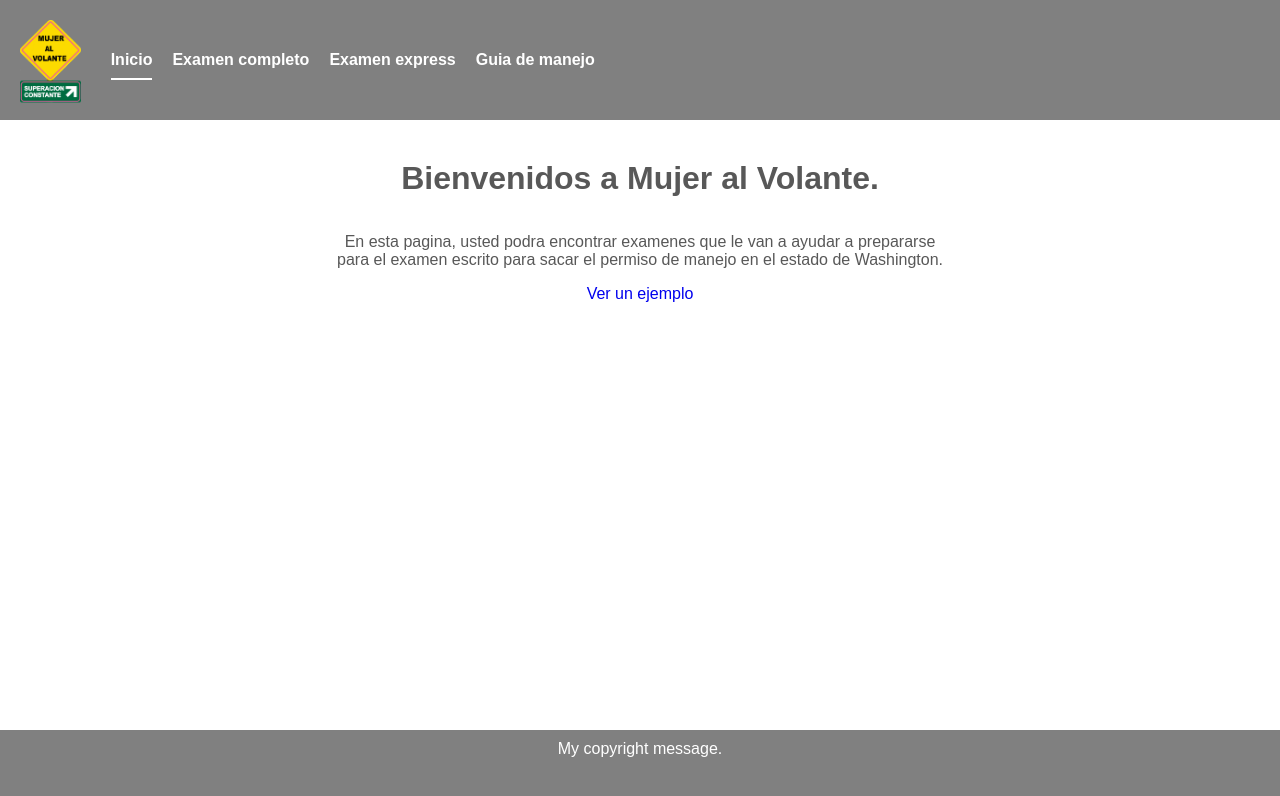
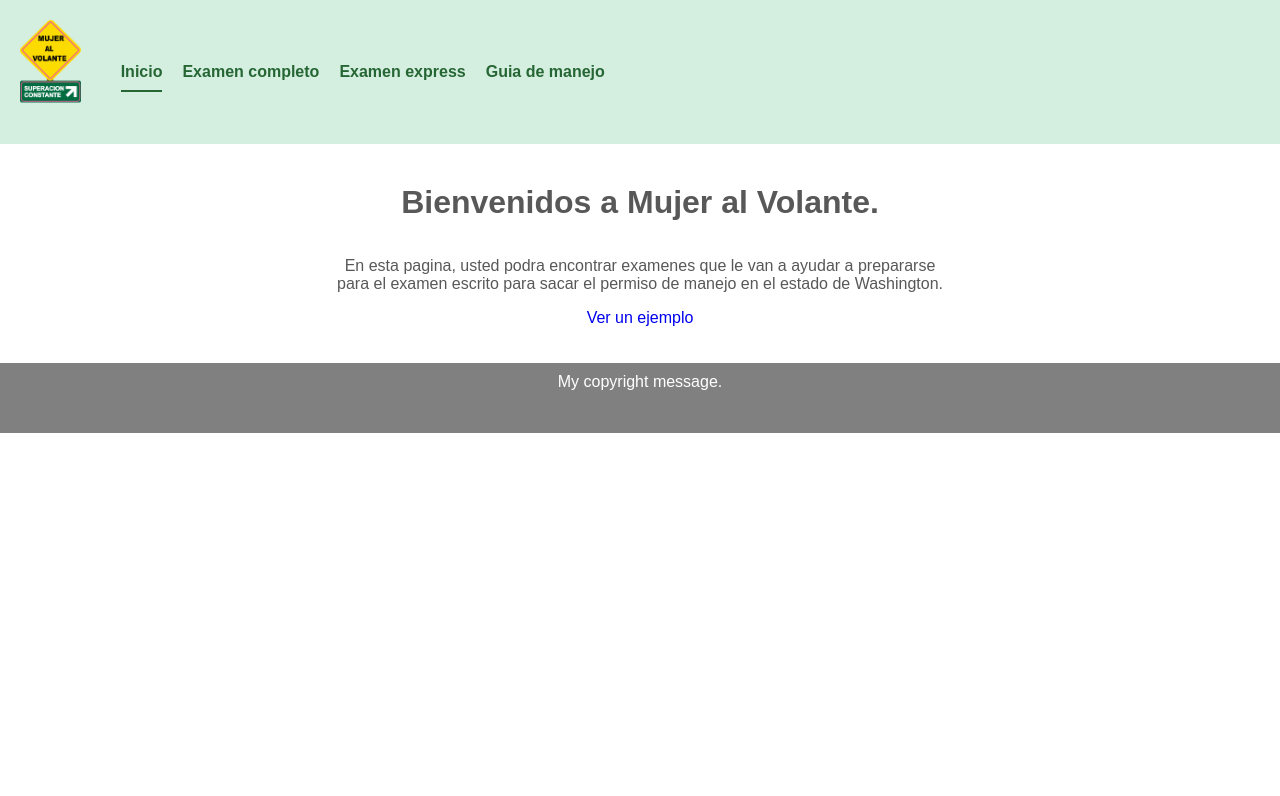
Before and after one commit to natramirez/mav-react, a React (Create React App) app: page / in a window 1280 px wide. Shown: the top 796 px of the page. Built offline with nearby package versions, Linux system fonts and the light colour scheme.

Commit message:
randomizing answers and attempts to fix radio button styling

```diff
--- a/src/App.css
+++ b/src/App.css
@@ -29,10 +29,10 @@ a {
 header {
   width: 100%;
   display: flex;
-  position:fixed;
-  top: 0;
-  height: 120px;
-  background-color: gray;
+  /* position:fixed; */
+  /* top: 0; */
+  /* height: 120px; */
+  background-color: #D4EFDF;
 }
 .top-nav {
   /* background-color: black; */
@@ -46,36 +46,37 @@ header {
   flex-wrap: wrap;
 }
 .top-nav .top-nav-list li{
-  padding: 0px 10px;
+  margin-left: 20px;
+  padding: 10px 0px;
 }
 
 .top-nav .top-nav-list li a{
-  color: white;
+  color: #266634;
   font-weight: bold;
   font-size: 16px;
   padding: 10px 0px;
   border-bottom: 2px solid transparent;
 }
 .top-nav .top-nav-list li a.active{
-  color: white;
-  border-bottom-color: #fff;
+  color: #266634;
+  border-bottom-color: #266634;
 }
 
 footer {
   color: white;
   background-color: gray;
-  position:fixed;
+  /* position:fixed; */
   height: 50px;
-  bottom: 0px;
+  /* bottom: 0px;
   left: 0px;
-  right: 0px;
-  margin-bottom: 0px;
+  right: 0px; */
+  /* margin-bottom: 0px; */
   padding: 10px;
 }
 
 main {
-  margin-top:120px;
-  margin-bottom:50px;
+  /* margin-top:120px; */
+  /* margin-bottom:50px;  */
   color: #585858;
 }
 
@@ -99,6 +100,10 @@ main .page-content {
     text-align: left;
     float: none;
     margin: 0 auto;
+}
+
+.answers li {
+  padding: 15px;
 }
 
 .exam-content .question-answer-container .answer-form {
@@ -125,15 +130,24 @@ main .page-content {
 .answers li.correctAnswer {
   background: #409628;
 }
-.answers li.correctAnswer::after {
+.answers li.correctAnswer label::after {
   content:'\f00c';
   font-family: FontAwesome;
+  /* margin: auto;
+  margin-right: 10px;
+  margin-left: 20px; */
+}
+
+.answers li label::after {
+  margin: auto;
+  margin-right: 0;
+  margin-left: 20px;
 }
 
 .answers li.incorrectAnswer {
-  background: #ba1509;
+  background: #EC7063;
 }
-.answers li.incorrectAnswer::after {
+.answers li.incorrectAnswer label::after {
   content:'\f00d';
   font-family: FontAwesome;
   /* &#xf057; for circle with x */
@@ -206,8 +220,35 @@ hr {
   color: #ba1509;
 }
 
-@media only screen and (max-device-width: 800px) {
+.exam-questions-container .question-answer-container .answer-form,
+.exam-questions-container .question-answer-container .answer-form .answers{
+  width: 75%
+}
+
+input[type=radio] {
+  /* border: 0px;
+  width: 100%;
+  height: 2em; */
+}
+.answers li label {
+  display: flex;
+}
+.answers li label input {
+  margin: auto 0;
+}
+
+.answers li label span {
+  margin: auto;
+  margin-left: 30px;
+  /* width: 80%; */
+}
+
+@media (max-width: 800px) {
   .top-nav .top-nav-list{
     justify-content: center;
   }
+  .exam-questions-container .question-answer-container .answer-form,
+  .exam-questions-container .question-answer-container .answer-form .answers {
+    width: 100%;
+  }
 }
--- a/src/components/ExamInProgress.js
+++ b/src/components/ExamInProgress.js
@@ -11,6 +11,7 @@ class ExamInProgress extends Component {
         this.onExamFinish = this.onExamFinish.bind(this);
         this.checkAnswer = this.checkAnswer.bind(this);
         this.saveAnswer = this.saveAnswer.bind(this);
+        this.randomizeAnswers = this.randomizeAnswers.bind(this);
         this.getPercentComplete = this.getPercentComplete.bind(this);
         this.createAnswerOptions = this.createAnswerOptions.bind(this);
         this.createAnswerForm = this.createAnswerForm.bind(this);
@@ -34,6 +35,7 @@ class ExamInProgress extends Component {
         .then(res => {
             console.log('res.data: ' + JSON.stringify(res.data));
             this.questions = res.data;
+            this.randomizeAnswers(this.state.curQuestionNum);
             this.forceUpdate();
         });
     }
@@ -41,7 +43,7 @@ class ExamInProgress extends Component {
         let curQuestionNum = this.state.curQuestionNum;
         let total = this.questions.length;
         if (this.state.isExamFinished) return 100;
-        else                          return (curQuestionNum-1)/total * 100;
+        else                          return Math.floor((curQuestionNum-1)/total * 100);
     }
     checkAnswer(answerId) {
         return answerId === this.questions[this.state.curQuestionNum-1].correct_ans
@@ -55,6 +57,7 @@ class ExamInProgress extends Component {
     onNextQuestion(e) {
         e.preventDefault();
         this.saveAnswer();
+        this.randomizeAnswers(this.state.curQuestionNum + 1);
         this.setState({
             selectedOption: null,
             curQuestionNum: this.state.curQuestionNum + 1,
@@ -77,6 +80,47 @@ class ExamInProgress extends Component {
         }
         else   this.answers.push(this.state.selectedOption);
     }
+
+    randomizeAnswers(questionNum) {
+        var index = questionNum - 1;
+        var tempAnswers = this.questions[index].answers;
+        var numAnswers = tempAnswers.length;
+        var orderArray = [];
+        for (let i = 0; i < numAnswers; i++) {
+            orderArray[i] = i;
+        }
+        orderArray = this.shuffleArray(orderArray);
+        var newAnswers = [];
+        console.log('orderArray after shuffle: ' + orderArray);
+        for (let i = 0; i < numAnswers; i++) {
+            console.log('orderArray[' + i +']: ' + orderArray[i]);
+            console.log('this.questions[index].answers[orderArray['+i+']: ' + JSON.stringify(this.questions[index].answers[orderArray[i]]));
+            // tempAnswers[i] = this.questions[index].answers[orderArray[i]];
+            newAnswers.push(tempAnswers[orderArray[i]]);
+        }
+        console.log('newAnswers: ' + JSON.stringify(newAnswers));
+
+        this.questions[index].answers = newAnswers;
+    }
+
+    shuffleArray(array) {
+        var currentIndex = array.length, temporaryValue, randomIndex;
+
+        // While there remain elements to shuffle...
+        while (0 !== currentIndex) {
+
+            // Pick a remaining element...
+            randomIndex = Math.floor(Math.random() * currentIndex);
+            currentIndex -= 1;
+
+            // And swap it with the current element.
+            temporaryValue = array[currentIndex];
+            array[currentIndex] = array[randomIndex];
+            array[randomIndex] = temporaryValue;
+        }
+        return array;
+    }
+
     createAnswerForm() {
         var formSubmitFunction;
         var formSubmitText;
@@ -118,6 +162,7 @@ class ExamInProgress extends Component {
                 isCorrectClass = "incorrectAnswer";
             }
             return (<li key={ answer.ans_id } className={isCorrectClass} >
+                        <label>
                             <input type="radio"
                                 value={answer.ans_id}
                                 checked={Number(this.state.selectedOption) === answer.ans_id}
@@ -125,7 +170,9 @@ class ExamInProgress extends Component {
                                 onChange={this.onOptionSelect}
                                 id={answer.ans_id}
                             />
-                        <span>{" "+answer.ans}<br/></span>
+                            <span>{" "+answer.ans}</span>
+                            <br />
+                        </label>
                     </li>)
             });
   }
--- a/src/components/ExamPage.js
+++ b/src/components/ExamPage.js
@@ -24,7 +24,7 @@ class ExamPage extends Component {
                 <h1 className="page-title">Examen completo: 40 preguntas</h1>
                 <Switch>
                     <Route exact path={this.props.match.path} component={ExamBegin} />
-                    <Route exact path={this.props.match.path + '/en_proceso'} render={() => <ExamInProgress numQuestions={2} goToResultsPage={this.goToResultsPage}/>} />
+                    <Route exact path={this.props.match.path + '/en_proceso'} render={() => <ExamInProgress numQuestions={3} goToResultsPage={this.goToResultsPage}/>} />
                     <Route exact path={this.props.match.path + '/resultados'} render={() => <ExamResults questions={this.questions} userAnswers={this.userAnswers}/>} />
                 </Switch>
             </div>
--- a/src/components/ExamResults.js
+++ b/src/components/ExamResults.js
@@ -144,13 +144,16 @@ class GradeCircle extends Component {
             }
             return(
             <li key={ answer.ans_id } className={isCorrectClass} >
+                <label>
                     <input type="radio"
                         value={answer.ans_id}
                         checked={this.props.userAnswer === answer.ans_id}
                         disabled={isDisabled}
                         id={answer.ans_id}
                     />
-                <span>{" "+answer.ans}<br/></span>
+                    <span>{" "+answer.ans}</span>
+                    <br/>
+                </label>
             </li>)
         });
       return (
```
Lines whose indentation alone changed are shown as unchanged.
